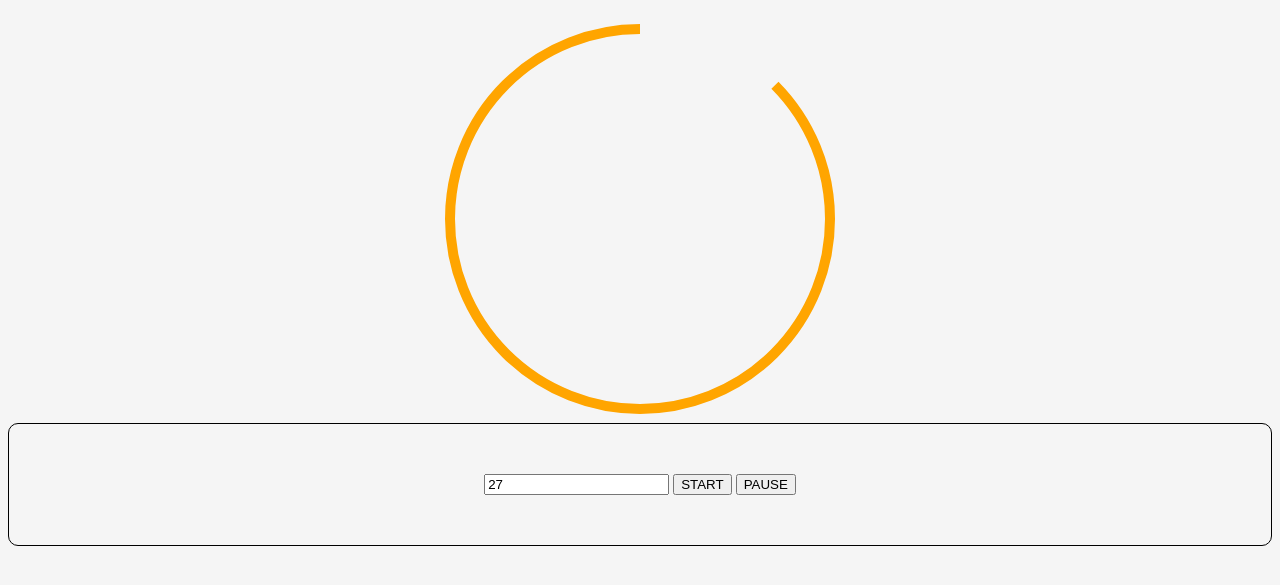
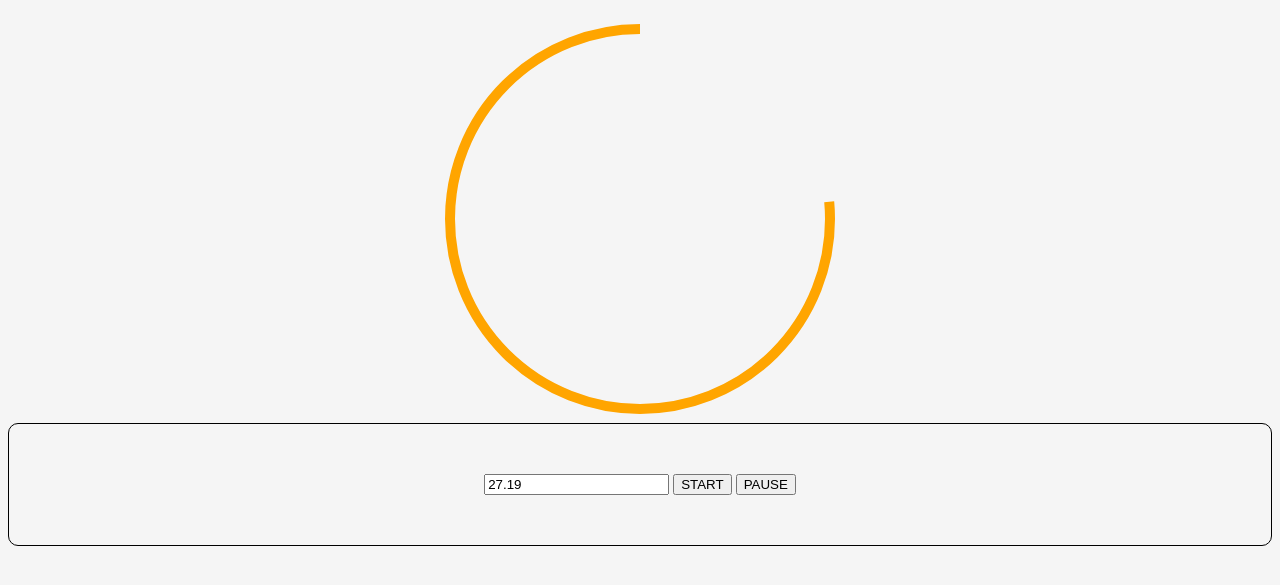
Before and after one commit to nidvar/cg-20-drawing-animations, a plain HTML site: page index.html in a window 1280 px wide. Both pictures are taken after a click on the button "START". Shown: the part 61-646 px from the top of the page. Drawn offline with Linux system fonts and the light colour scheme.

Commit message:
finished javascript side

```diff
--- a/script.js
+++ b/script.js
@@ -7,19 +7,21 @@ const the_circle = document.getElementById('my_circle');
 //grab 'my_timer' class from timerClass.js
 
 let start = 0;
+
 const radius = the_circle.getAttribute('r')
 
 const perimeter = 2 * Math.PI * radius
+
+let time = duration_input_from_dom.value
+
 
 const z = new my_timer(start_button_from_dom, pause_button_from_dom, duration_input_from_dom, {
     onStart(){
         console.log('starting the border')
     },
     onTick(){
-        console.log('border ticking down')
-        console.log(the_circle.getAttribute('r'))
 
-        start = start - 50
+        start = start - 1
 
         the_circle.setAttribute('stroke-dashoffset', start)
     },
--- a/timerClass.js
+++ b/timerClass.js
@@ -18,16 +18,14 @@ class my_timer {
 
     start=()=>{
         this.onStart()
-
         if(this.timer_running == false){
             this.timer_running = true;
             this.tick();
-            this.ticking_interval = setInterval(this.tick, 1000)
+            this.ticking_interval = setInterval(this.tick, 10)
             console.log(this.ticking_interval)
         }else{
             console.log('timer is already running')
         }
-
     }
 
     tick=()=>{
@@ -36,8 +34,7 @@ class my_timer {
             this.pause();
         }else{
             this.onTick();
-            this.set_remaining_time = this.get_remaining_time - 1;
-            console.log(`remaining time: ${this.user_input.value}`)
+            this.set_remaining_time = this.get_remaining_time - 0.01;
         }
     }
 
@@ -52,6 +49,6 @@ class my_timer {
     }
 
     set set_remaining_time(new_value){
-        this.user_input.value = new_value
+        this.user_input.value = new_value.toFixed(2)
     }
 }
```
Also changed, not shown: index.html (+10 -8 lines).
